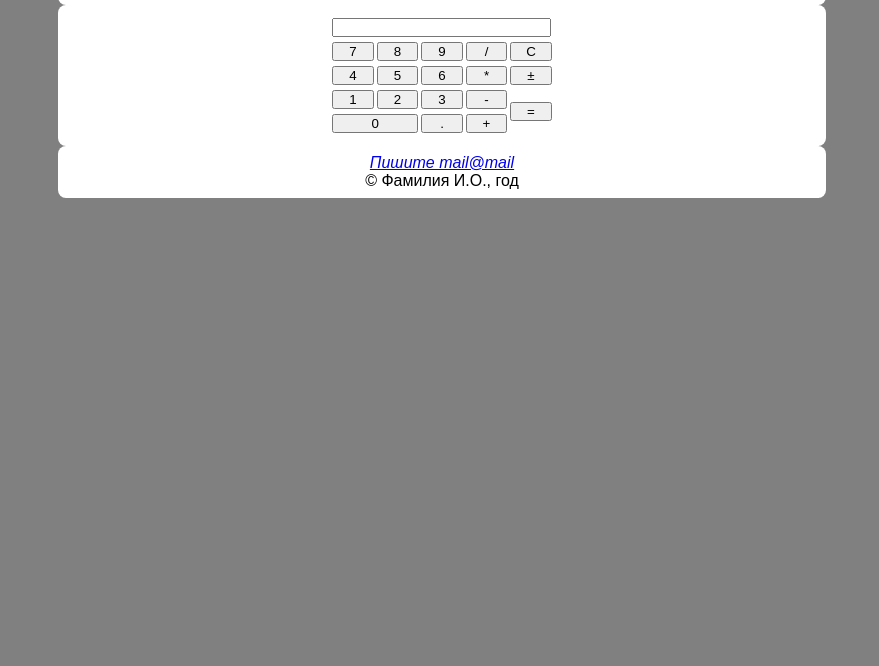
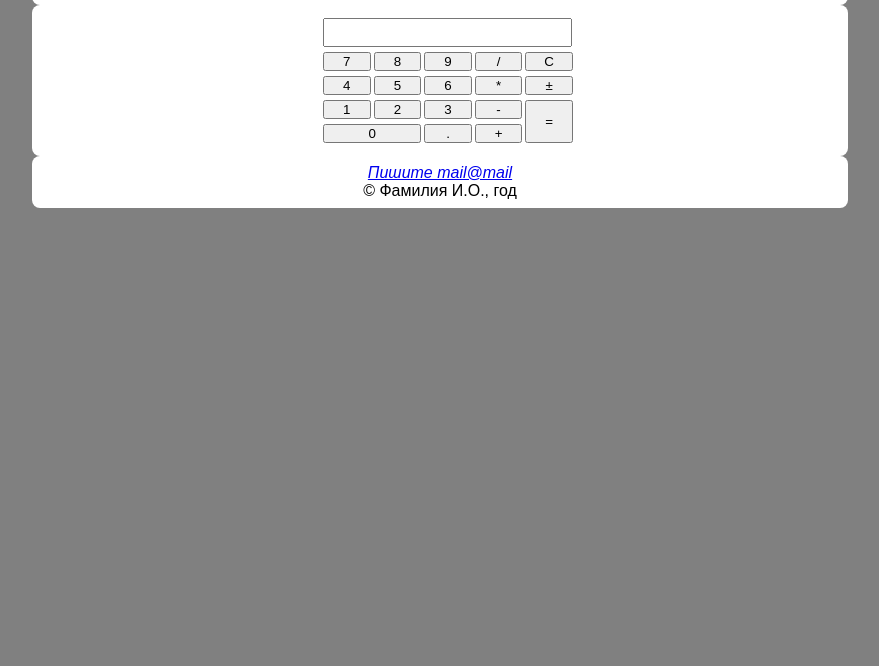
Before and after one commit to fuegos1981/exampleRepository, a plain HTML site: page Calculator.html in a window 1280 px wide. Shown: the part 134-800 px from the top of the page, without its empty margins (198-1077 px from the left). Drawn offline with Linux system fonts and the light colour scheme.

Commit message:
new changes in css

```diff
--- a/Calculator.html
+++ b/Calculator.html
@@ -28,7 +28,7 @@
 			<form name="Calculator">
 				<table>
 				   <tr>
-					  <td colspan="5" ><input type="text" name="inp" id ="textInput" /></td>
+					  <td colspan="5" id="btText"><input type="text" name="inp" id ="textInput" /></td>
 				   </tr>
 				   <tr>
 					  <td><input type="button" name="bt7" value="7" /></td>
--- a/style.css
+++ b/style.css
@@ -8,13 +8,13 @@ body {
 
 header, div.standartText, footer {
 	background-color: white;
-	margin-left: 20%;
-	margin-right: 20%;
+	margin-left: 230px;
 	padding:8px;
 	border-radius: 8px;
 	left: 20px;
 	text-align: justify;
 	font-family: sans-serif;
+	width: 800px;
 }
 header img{
 	float: left;
@@ -23,7 +23,7 @@ table {
 	margin-left: 35%;
 	border: 1px;
 	table-layout: fixed;
-	width: 30%;
+	width: 32%;
 	border-spacing: 3px 5px;
 }
 td input {
@@ -38,7 +38,12 @@ h1{
 	margin-left: 26%;
 	padding-top: 30px;
 }
-h3,h4,h2{
+
+h3 {
+	padding-top: 10px;
+	padding-bottom: 10px;
+}
+h4,h2{
 	padding-top: 20px;
 	padding-bottom: 20px;
 }
@@ -87,7 +92,7 @@ display: none;
 	position: absolute;
 	border: 1px solid black;
 	background-color: white;
-	margin-left: 40%;
+	margin-left: 303px;
 	border-radius: 8px;
 	text-align: left;
 	padding: 5px;
@@ -101,5 +106,9 @@ display: none;
 	text-align: left;
 	padding:0;
 }
-#textInput{width: 98%;}
-#btnEqual{height: 110%;}
+#textInput{width: 98%;
+
+	height:25px;}
+
+
+#btnEqual{height: 43px;}
```
Also changed, not shown: CSS3.html (+1 -1 lines), JavaScript.html (+1 -1 lines).
